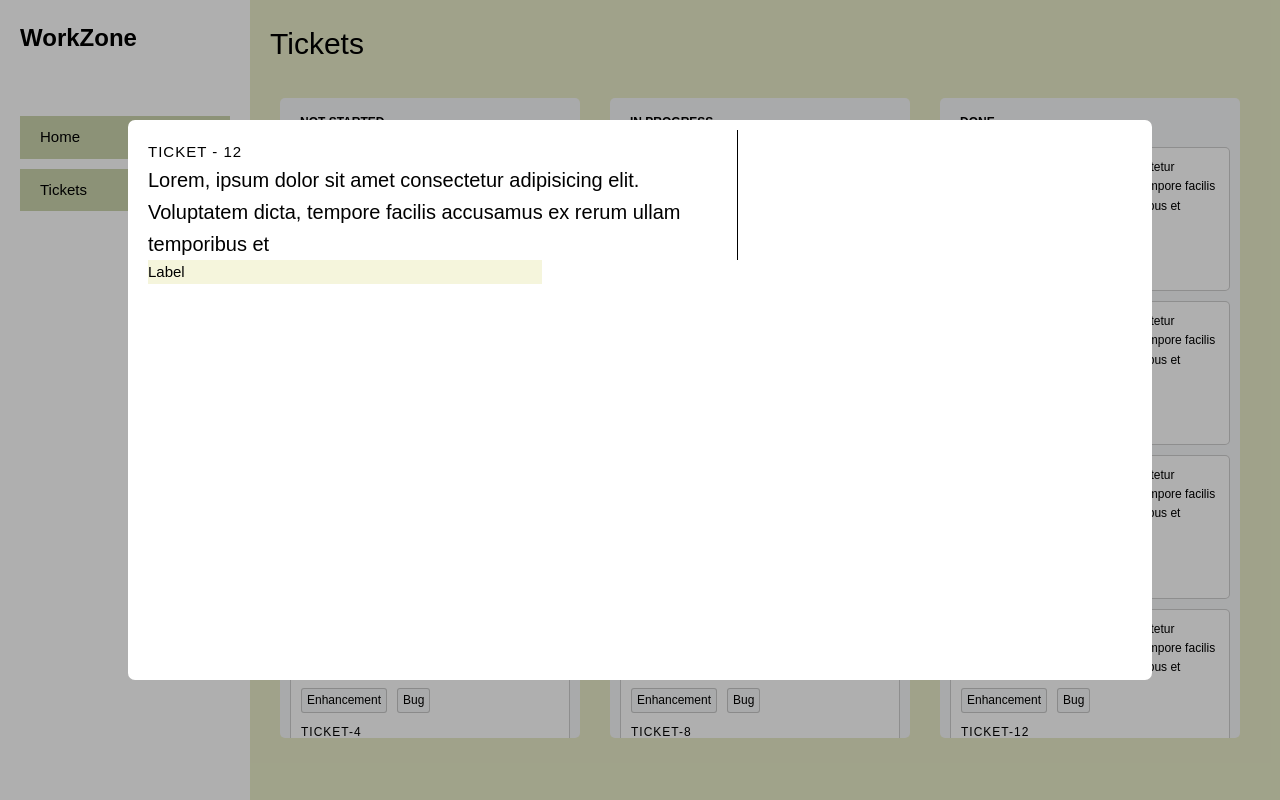
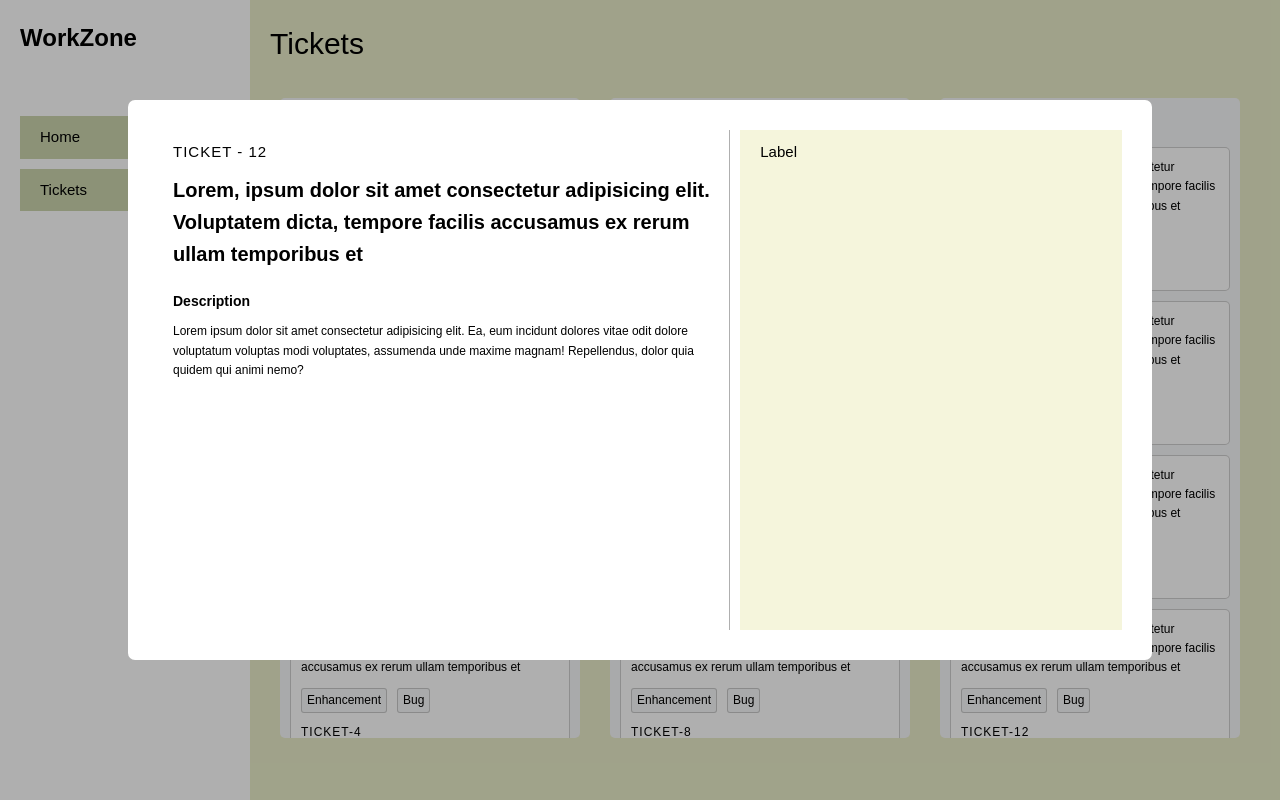
Before and after one commit to Kanna116/ticket-management-system, a Vue app: page /tickets in a window 1280 px wide. Built offline with nearby package versions, Linux system fonts and the light colour scheme; a web font is replaced by a local one.

Commit message:
started working on ticket details modal

```diff
--- a/src/components/TicketDisplayModal.vue
+++ b/src/components/TicketDisplayModal.vue
@@ -3,11 +3,19 @@
     <div class="ticket-container">
       <div class="ticket-left">
         <p class="ticket-id">{{ 'TICKET - 12' }}</p>
-        <h1>
+        <h2 class="ticket-main-title">
           {{
             'Lorem, ipsum dolor sit amet consectetur adipisicing elit. Voluptatem dicta, tempore facilis accusamus ex rerum ullam temporibus et'
           }}
-        </h1>
+        </h2>
+        <div class="ticket-desc-container">
+          <h4>Description</h4>
+          <p>
+            Lorem ipsum dolor sit amet consectetur adipisicing elit. Ea, eum incidunt dolores vitae
+            odit dolore voluptatum voluptas modi voluptates, assumenda unde maxime magnam!
+            Repellendus, dolor quia quidem qui animi nemo?
+          </p>
+        </div>
       </div>
       <div class="ticket-right">
         <p>Label</p>
@@ -27,31 +35,52 @@
   top: 0;
   left: 0;
   display: flex;
+  flex-direction: column;
   align-items: center;
-  justify-content: center;
 }
 .ticket-container {
+  margin-top: 100px;
   min-width: 50vw;
   max-width: 80vw;
+  min-height: 70vh;
   width: fit-content;
   height: fit-content;
 
-  min-height: 70vh;
   background-color: #fff;
   border-radius: 7px;
+  padding: 30px;
+  display: flex;
+  justify-content: flex-start;
+  gap: 10px;
+}
+.ticket-left {
+  width: 60%;
+  /* background-color: red; */
+  border-right: 1px solid #00000050;
+  padding: 0px 15px;
+}
+.ticket-left .ticket-main-title {
+  font-size: 20px;
+  font-weight: 600;
+  margin-top: 10px;
+}
+.ticket-desc-container {
+  width: 100%;
+  height: fit-content;
+  margin-top: 20px;
+}
+.ticket-desc-container h4 {
+  font-size: 14px;
+  font-weight: 600;
+}
+.ticket-desc-container p {
+  font-size: 12px;
+  margin-top: 10px;
+  font-weight: 500;
+}
+.ticket-right {
+  width: 40%;
+  background-color: beige;
   padding: 10px 20px;
 }
-.ticket-container .ticket-left{
-    width: 60%;
-    height: 100%;
-    border-right: 1px solid black;
-}
-.ticket-left h1{
-    font-size: 20px;
-}
-.ticket-container .ticket-right{
-    width: 40%;
-    height: 100%;
-    background-color: beige;
-}
 </style>
```
